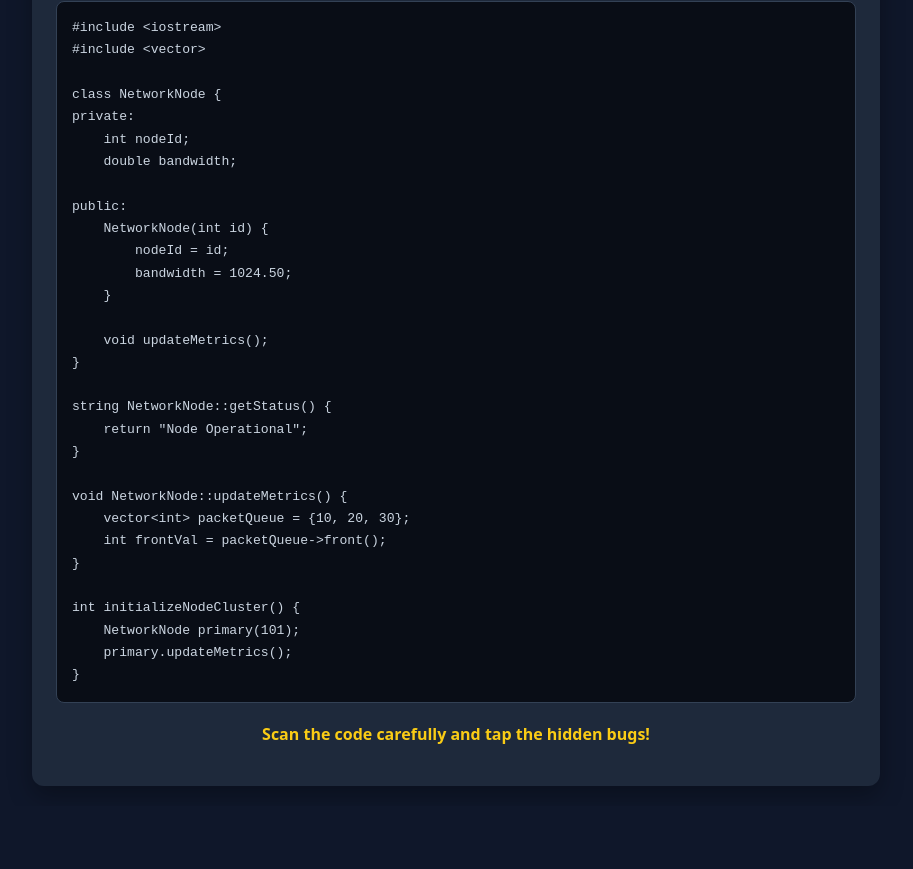
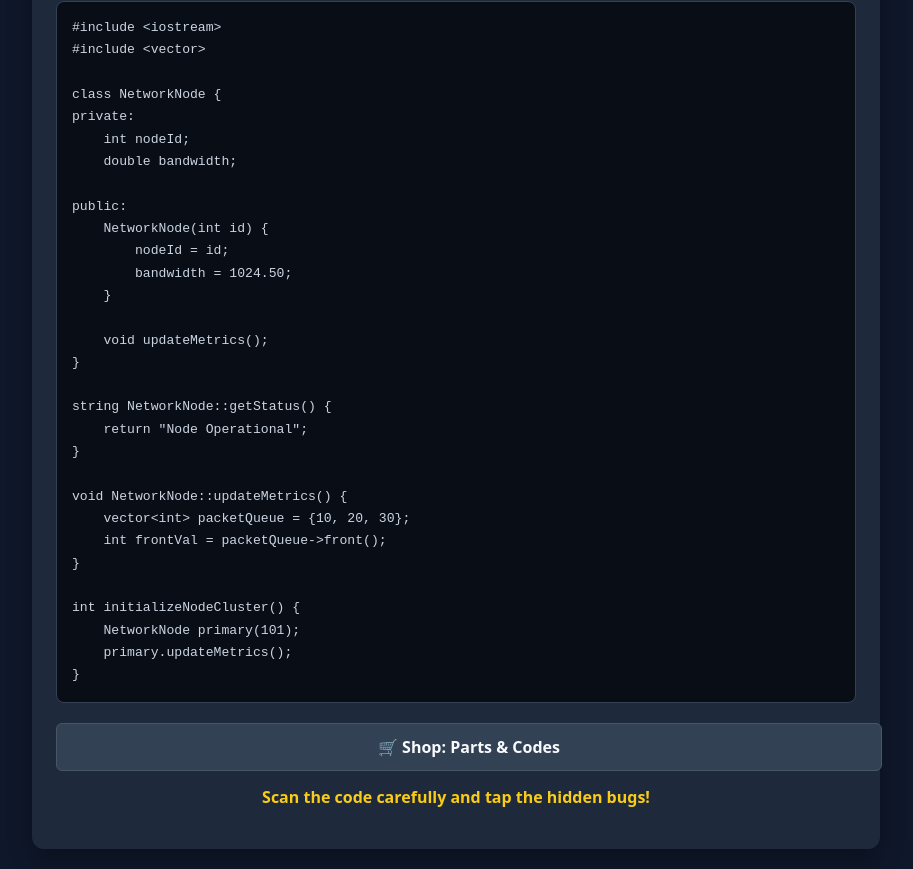
Before and after one commit to topazeyes1975-maker/Engineer_game, a plain HTML site: page engineerPart15.html in a window 1280 px wide. Shown: the part 366-1235 px from the top of the page, without its empty margins (184-1097 px from the left). Before the commit the page ends 1172 px from the top, so only its background shows below. Drawn offline with Linux system fonts and the light colour scheme.

Commit message:
Add action grid and shop button to engineerPart15.html

```diff
--- a/engineerPart15.html
+++ b/engineerPart15.html
@@ -102,6 +102,28 @@
             text-decoration: line-through;
             cursor: default;
         }
+        .action-grid {
+            display: grid;
+            grid-template-columns: 1fr;
+            gap: 12px;
+            margin-top: 10px;
+        }
+        .shop-btn {
+            background: #334155;
+            color: var(--text);
+            border: 1px solid #475569;
+            padding: 12px;
+            font-weight: bold;
+            border-radius: 6px;
+            cursor: pointer;
+            width: 100%;
+            font-size: 1rem;
+            text-align: center;
+            text-decoration: none;
+            display: inline-block;
+        }
+        .shop-btn:hover { background: #475569; }
+
         #status { text-align: center; font-weight: bold; margin-top: 15px; min-height: 24px; }
         .nav-grid { display: grid; grid-template-columns: 1fr; gap: 12px; margin-top: 15px; }
         .next-btn { display: none; background: var(--success); color: #000; border: none; padding: 12px; font-weight: bold; border-radius: 6px; cursor: pointer; text-align: center; text-decoration: none;}
@@ -158,6 +180,10 @@ void NetworkNode::updateMetrics() {
     primary.updateMetrics();
 }</div>
 
+    <div class="action-grid">
+        <a href="blue-tinkerluff.html" class="shop-btn">🛒 Shop: Parts & Codes</a>
+    </div>
+
     <div id="status" style="color: var(--warning);">Scan the code carefully and tap the hidden bugs!</div>
 
     <div class="nav-grid">
```
